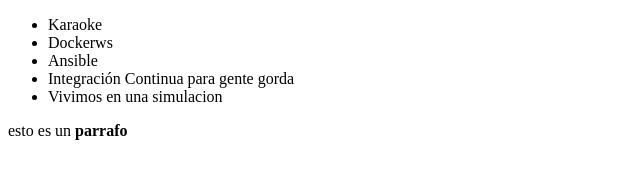
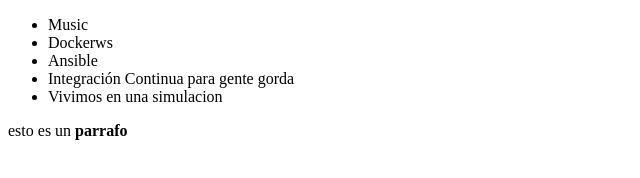
Before and after one commit to jpabon87/G64Grupo4, a plain HTML site: page index.html in a window 1280 px wide. Shown: the full height of the page, 0-640 px from the left. Drawn offline with Linux system fonts and the light colour scheme.

Commit message:
Update index.html

```diff
--- a/index.html
+++ b/index.html
@@ -6,7 +6,7 @@
 </head>
 <body>
      <ul>
-         <li> Karaoke </li>
+         <li> Music </li>
          <li> Dockerws </li>
          <li> Ansible </li>
          <li> Integración Continua para gente gorda </li>
```
